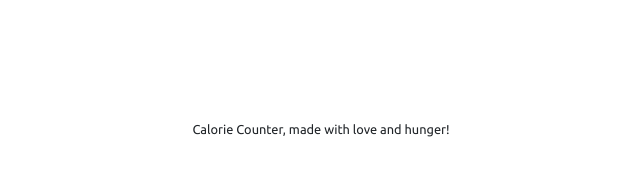
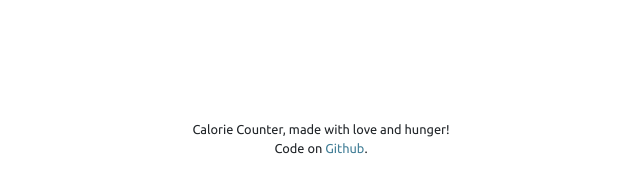
Before and after one commit to Haugen/calorie-counter, a React (Create React App) app in the folder web/: page / in a window 1280 px wide. Shown: the part 430-622 px from the top of the page, without its empty margins (319-959 px from the left). Built offline with nearby package versions, Linux system fonts and the light colour scheme; the HTML template or start-up script is replaced by a standard one.

Commit message:
Add link to Github in footer.

```diff
--- a/web/src/App.js
+++ b/web/src/App.js
@@ -198,6 +198,9 @@ class App extends Component {
 
         <footer className="small footer">
           Calorie Counter, made with love and hunger!
+          <br />
+          Code on <a href="https://github.com/Haugen/calorie-counter">Github</a>
+          .
         </footer>
       </>
     );
```
Also changed, not shown: 1 other file (tests, documents, lock files or other folders).
